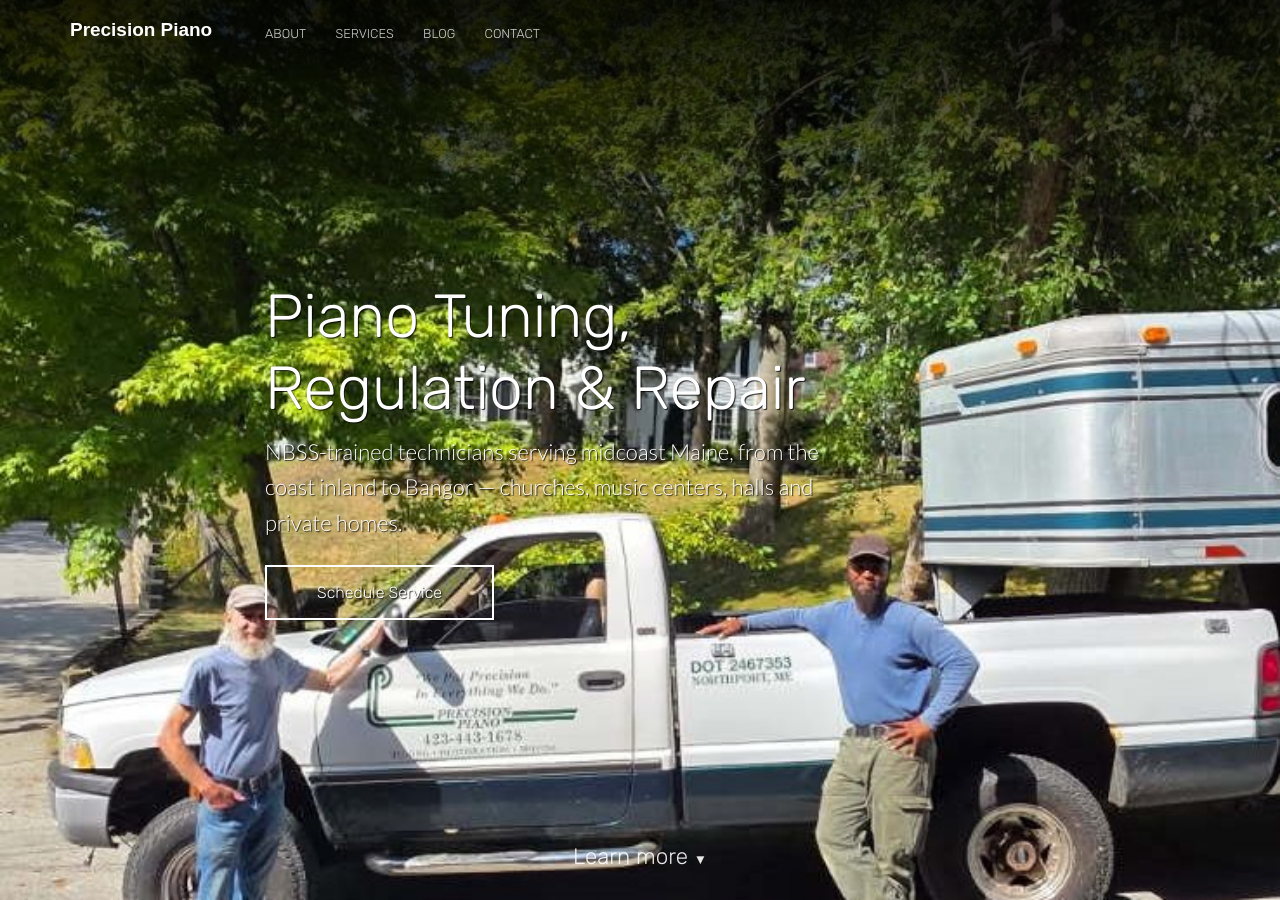
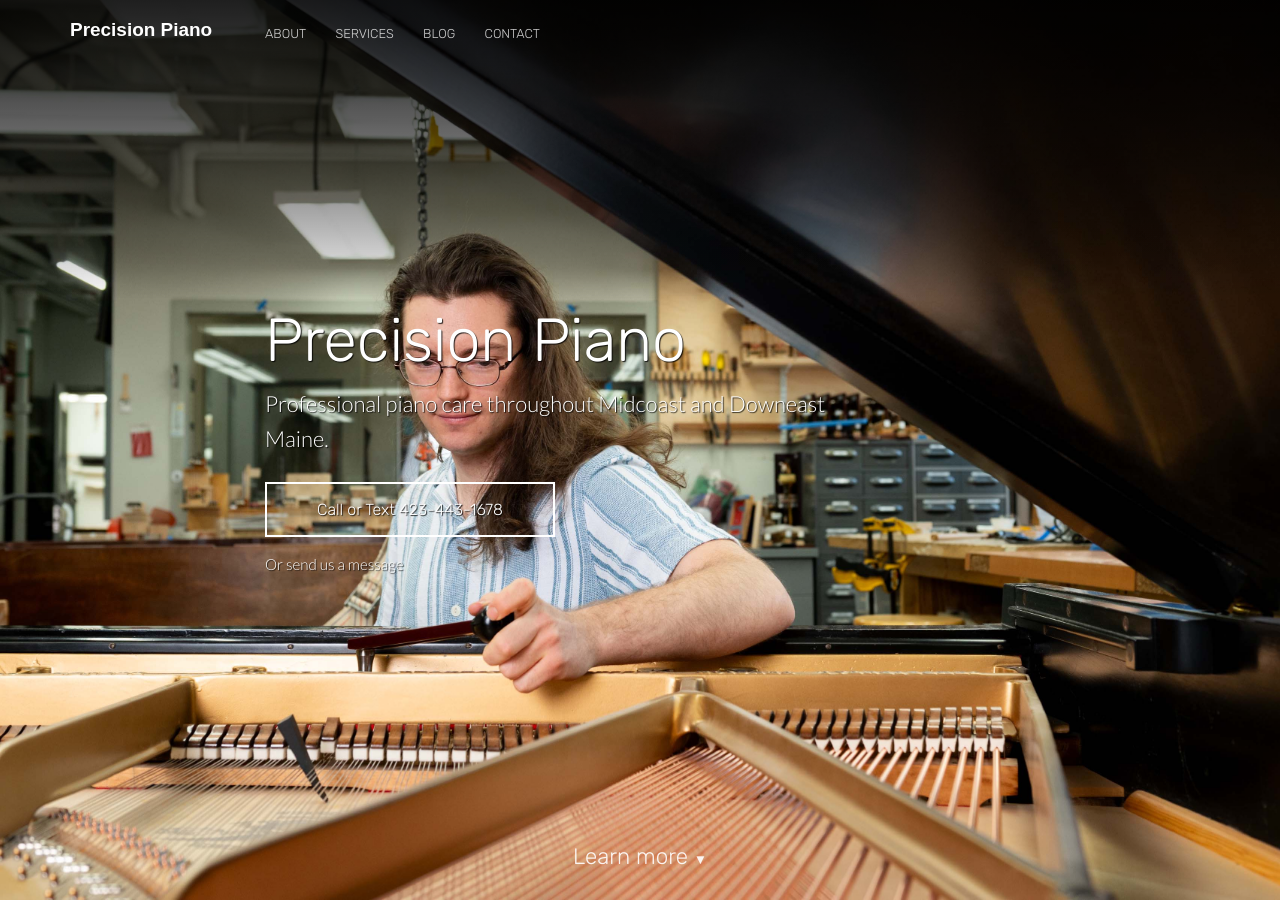
Before and after one commit to precision-piano/precision-piano, a Jekyll site: the page built from index.html, in a window 1280 px wide and 900 px high. Built offline with Jekyll 4.4.1, drawn with Linux system fonts in a browser that asks for light colours; some of the changed text lies outside the part shown.

Commit message:
Update index.html

```diff
--- a/index.html
+++ b/index.html
@@ -1,68 +1,258 @@
 ---
 title: Home
-description: Piano tuning, regulation, repair and moving, serving midcoast Maine.
-image: images/PianoMoversTruck.jpg
-bottom_image: image/TiltedUpright.jpg
+description: Professional piano tuning, repair, regulation, voicing, complete restoration and moving throughout Midcoast and Downeast Maine.
+image: images/NBSS-2026-057.jpg
+bottom_image: images/NBSS-2026-057.jpg
 ---
 
 <section class="hero" style="background-image: url({% include relative-src.html src=page.image %})">
+
 <div class="inner-hero text-container">
+
 <div class="hero-text-container">
-			<h1 class="editable">Piano Tuning, Regulation &amp; Repair</h1>
-			<p class="subtext editable">NBSS-trained technicians serving midcoast Maine, from the coast inland to Bangor &mdash; churches, music centers, halls and private homes.</p>
-			<div class="cta button alt"><a href="{{ site.baseurl }}/contact/">Schedule Service</a></div>
+
+<h1 class="editable">Precision Piano</h1>
+
+<p class="subtext editable">
+Professional piano care throughout Midcoast and Downeast Maine.
+</p>
+
+<div class="cta button alt">
+<a href="tel:+14234431678">Call or Text 423-443-1678</a>
 </div>
+
+<p class="hero-contact">
+<a href="{{ site.baseurl }}/contact/">Or send us a message</a>
+</p>
+
 </div>
-	<div class="learn-more"><a href="#learn-more">Learn more <span class="arrow">&#x25BC;</span></a></div>
+
+</div>
+
+<div class="learn-more">
+<a href="#learn-more">Learn more <span class="arrow">&#x25BC;</span></a>
+</div>
+
 </section>
 
+
 <div class="content">
+
 <section class="info" id="learn-more">
+
 <div class="container flex">
+
 <div class="text">
-				<h2 class="editable">Expert Tuning &amp; Regulation</h2>
-				<p class="editable">A piano is a precision instrument, and it deserves precision care. We tune and regulate everything from upright pianos to concert grands, so every note responds the way it should.</p>
+
+<h2 class="editable">Every Tuning Deserves Concert-Level Service</h2>
+
+<p class="editable">
+Every piano deserves careful, precise tuning. We approach each instrument with the same attention to detail expected in a concert setting, whether it is a family piano, studio instrument, church piano, school instrument, or performance grand.
+</p>
+
+<p class="editable">
+We take the time to understand the condition and history of each piano so that its tuning is stable, musical, and appropriate for the instrument.
+</p>
+
 </div>
-			<div class="image">
-				<!-- Placeholder: replace with a real photo of a technician tuning a grand piano's action -->
-				<img class="editable" src="images/BluthnerTuning.jpeg" alt="Technician tuning the action of a grand piano" width="650" height="1300" />
+
+<div class="image image-flex">
+
+<img
+class="editable"
+src="images/NBSS-2026-057.jpg"
+alt="Piano service by Precision Piano"
+width="650"
+height="500"
+/>
+
 </div>
+
 </div>
+
 </section>
 
+
 <section class="info">
+
 <div class="container flex">
+
 <div class="text">
-				<h2 class="editable">Repair &amp; Restoration</h2>
-				<p class="editable">From sticky keys to full rebuilds, we repair and restore pianos so they play and sound their best for years to come.</p>
+
+<h2 class="editable">Repairs, Regulation &amp; Voicing</h2>
+
+<p class="editable">
+For clients who appreciate the highest level of service, we provide detailed attention to the mechanical and musical aspects of the piano.
+</p>
+
+<p class="editable">
+Repairs address the problems that keep a piano from performing properly. Regulation brings the action into precise adjustment for consistency, responsiveness, and control. Voicing refines the character of the instrument's tone.
+</p>
+
+<p class="editable">
+The goal is not simply to make a piano work, but to help the instrument perform at its highest potential.
+</p>
+
 </div>
-			<div class="image">
-				<!-- Placeholder: replace with a real photo of piano hammers/strings mid-repair -->
-				<img class="editable" src="images/SoundboardPrepFinish.JPG" alt="Close-up of piano hammers and strings during a repair" width="650" height="1300" />
+
+<div class="image image-flex">
+
+<img
+class="editable"
+src="images/repair.jpg"
+alt="Piano repair, regulation and voicing"
+width="650"
+height="500"
+/>
+
 </div>
+
 </div>
+
 </section>
 
+
 <section class="info">
+
 <div class="container flex">
+
 <div class="text">
-				<h2 class="editable">Piano Moving, Done Right</h2>
-				<p class="editable">Pianos are heavy, delicate, and easy to damage in the wrong hands. Our team moves them safely and carefully, whether it's across the room or across town.</p>
+
+<h2 class="editable">Complete Restoration</h2>
+
+<p class="editable">
+A fine piano can be worth restoring when its structure, materials, history, and musical potential justify the work.
+</p>
+
+<p class="editable">
+Complete restoration can involve rebuilding the action, soundboard and bridges, refinishing the cabinet, restringing, and carefully restoring the instrument's mechanical and musical systems.
+</p>
+
+<p class="editable">
+We evaluate each piano individually and discuss what restoration can realistically accomplish before significant work begins.
+</p>
+
 </div>
-			<div class="image">
-				<!-- Placeholder: replace with a real photo of movers safely transporting a piano -->
-				<img class="editable" src="https://placehold.co/650x1300?text=Movers+carrying+a+piano" alt="Movers carefully carrying a piano" width="650" height="1300" />
+
+<div class="image image-flex">
+
+<img
+class="editable"
+src="images/restoration.jpg"
+alt="Complete piano restoration"
+width="650"
+height="500"
+/>
+
 </div>
+
 </div>
+
 </section>
 
+
+<section class="info">
+
+<div class="container flex">
+
+<div class="text">
+
+<h2 class="editable">Piano Moving</h2>
+
+<p class="editable">
+Pianos are heavy, delicate instruments that require careful handling. Proper moving protects the cabinet, action, pedals, legs, and other vulnerable components from unnecessary damage.
+</p>
+
+<p class="editable">
+We provide careful piano moving and handling for moves within the home as well as transportation between locations.
+</p>
+
+</div>
+
+<div class="image image-flex">
+
+<img
+class="editable"
+src="images/moving.jpg"
+alt="Careful piano moving and handling"
+width="650"
+height="500"
+/>
+
+</div>
+
+</div>
+
+</section>
+
+
 <section class="hero" style="background-image: url({% include relative-src.html src=page.bottom_image %})">
+
 <div class="inner-hero text-container">
+
 <div class="hero-text-container">
-				<h2 class="editable">Ready to have your piano sound its best?</h2>
-				<p class="subtext editable">Get in touch to schedule a tuning or ask us a question.</p>
-				<div class="cta button alt"><a href="{{ site.baseurl }}/contact/">Schedule Service</a></div>
+
+<h2 class="editable">Expert Piano Care Throughout Midcoast &amp; Downeast Maine</h2>
+
+<p class="subtext editable">
+Serving Belfast, Camden, Rockland, Blue Hill, Ellsworth, Bar Harbor, Bangor, and surrounding communities throughout Midcoast and Downeast Maine.
+</p>
+
+<div class="cta button alt">
+<a href="tel:+14234431678">Call or Text 423-443-1678</a>
 </div>
+
+<p class="hero-contact">
+<a href="{{ site.baseurl }}/contact/">Schedule a service or ask a question</a>
+</p>
+
 </div>
+
+</div>
+
 </section>
+
 </div>
+
+
+<style>
+
+.hero-contact {
+  margin-top: 15px;
+  font-size: 0.95em;
+}
+
+.hero-contact a {
+  color: inherit;
+}
+
+.image-flex {
+  display: flex;
+  align-items: center;
+  justify-content: center;
+  overflow: hidden;
+}
+
+.image-flex img {
+  width: 100%;
+  height: 100%;
+  min-height: 350px;
+  max-height: 550px;
+  object-fit: cover;
+  display: block;
+}
+
+@media (max-width: 700px) {
+
+  .image-flex img {
+    min-height: 250px;
+    max-height: 400px;
+  }
+
+  .hero-contact {
+    margin-top: 12px;
+  }
+
+}
+
+</style>
```
Lines whose indentation alone changed are shown as unchanged.
